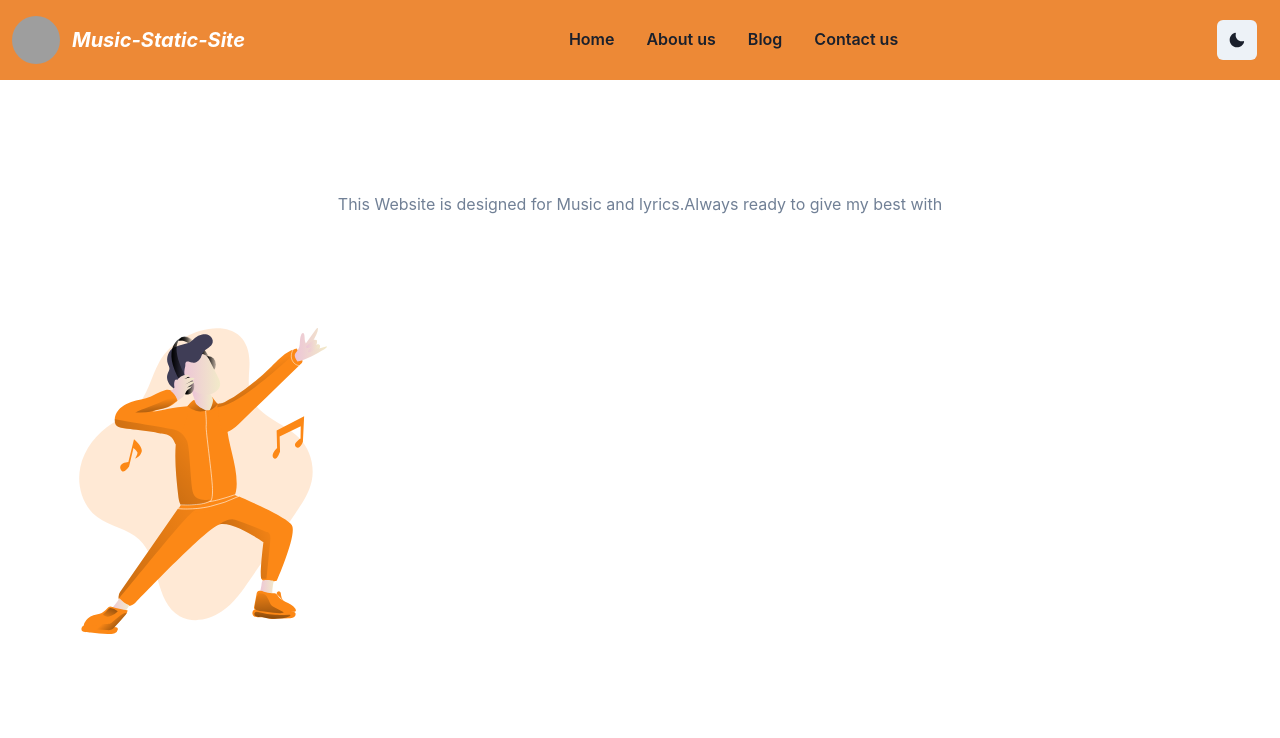
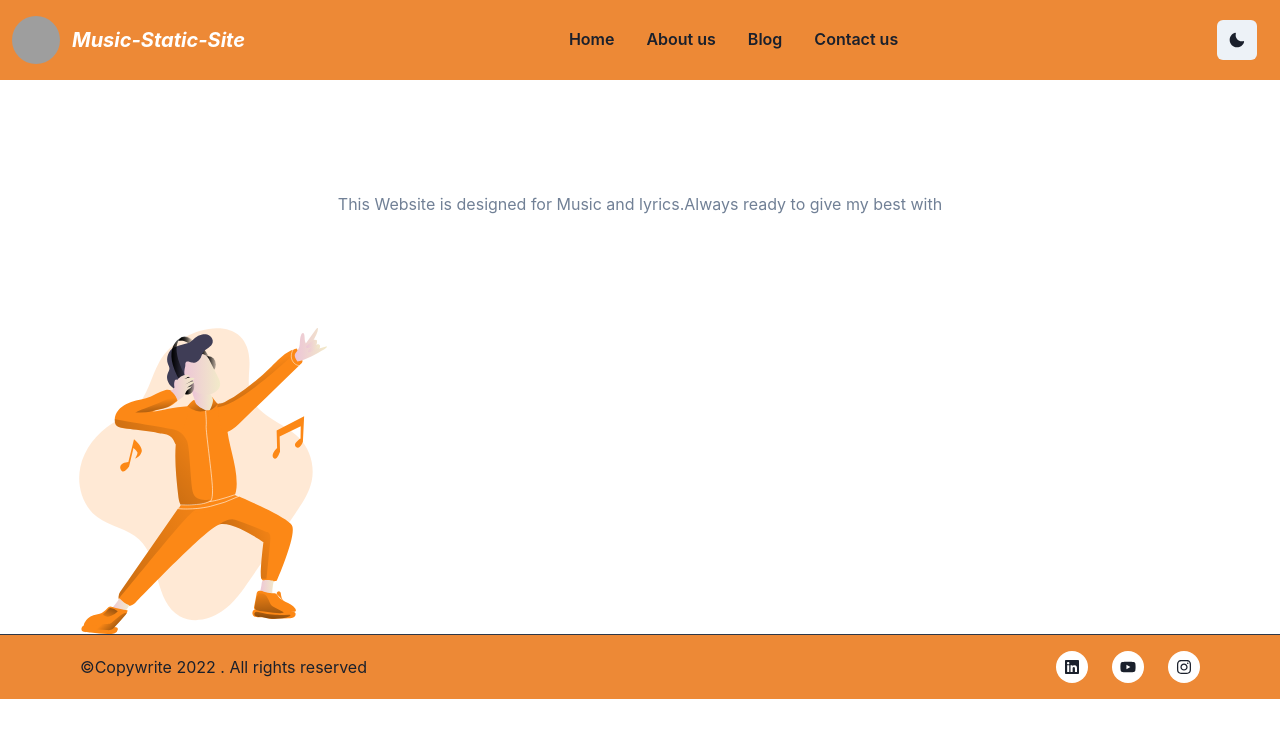
Before and after one commit to DonaldMzima/Music-Static-Site, a Next.js app: page /About in a window 1280 px wide. Shown: the top 738 px of the page. Built offline with nearby package versions, Linux system fonts and the light colour scheme; grey boxes are pictures that could not be loaded.

Commit message:
ref:add footer component

```diff
--- a/pages/About.tsx
+++ b/pages/About.tsx
@@ -2,6 +2,7 @@ import React from 'react'
 import NavBar from '../components/NavBar'
 import SvgComponent from '../svgs/SVG'
 import { Stack, Text } from '@chakra-ui/react'
+import Footer from '../components/footer/Footer'
 
 const About = () => {
   return (
@@ -22,6 +23,7 @@ const About = () => {
           </Text>
         </Stack>
         <SvgComponent />
+        <Footer />
       </div>
     </>
   )
--- a/pages/blog.tsx
+++ b/pages/blog.tsx
@@ -2,6 +2,7 @@ import { Stack } from '@chakra-ui/react'
 import React from 'react'
 import ArticleList from '../components/BlogSection'
 import NavBar from '../components/NavBar'
+import Footer from '../components/footer/Footer'
 
 const Blog = () => {
   return (
@@ -17,6 +18,7 @@ const Blog = () => {
           <ArticleList />
         </div>
       </Stack>
+      <Footer />
     </>
   )
 }
```
